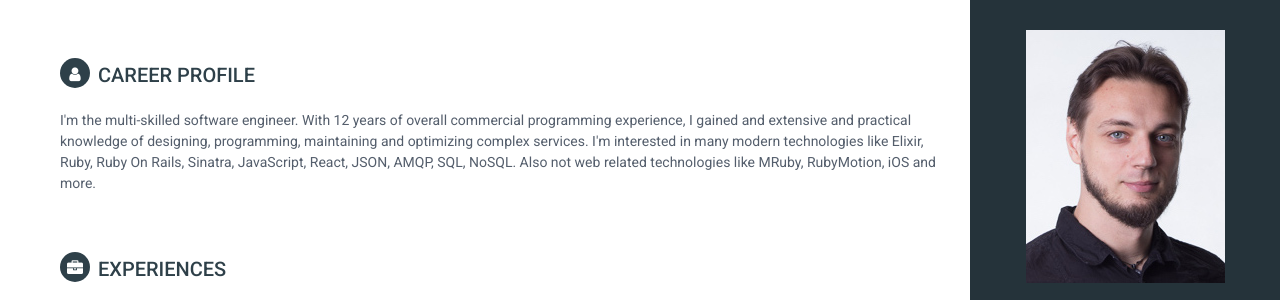
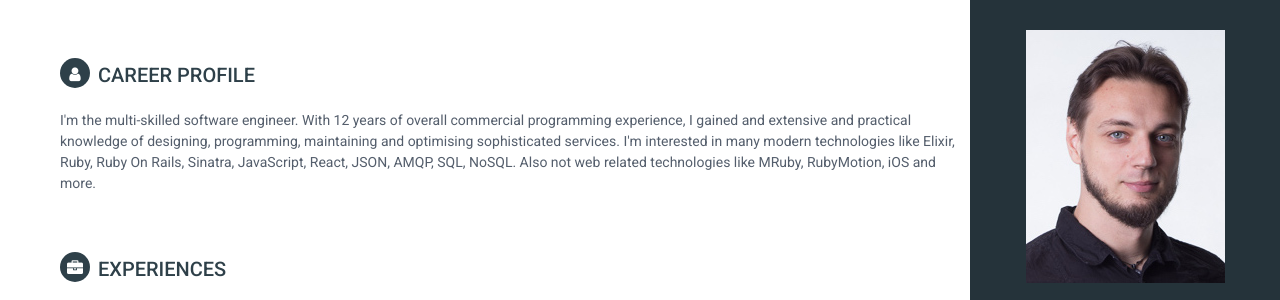
Before and after one commit to fazibear/fazibear.github.io, a Jekyll site: the page built from resume.html, in a window 1280 px wide. Shown: the top 300 px of the page. Built offline with Jekyll 4.4.1, drawn with Linux system fonts in a browser that asks for light colours; nearby versions of some CDN libraries.

Commit message:
Fix typo

```diff
--- a/_data/cv.json
+++ b/_data/cv.json
@@ -16,7 +16,7 @@
     "label": "Software Engineer",
     "characterClass": "Programmer",
     "brief": "I'm the multi-skilled software engineer. With 12 years of overall commercial programming experience, I gained
-    and extensive and practical knowledge of designing, programming, maintaining and optimizing complex services.
+    and extensive and practical knowledge of designing, programming, maintaining and optimising sophisticated services.
       I'm interested in many modern technologies like Elixir, Ruby, Ruby On Rails, Sinatra, JavaScript, React, JSON, AMQP, SQL, NoSQL.
       Also not web related technologies like MRuby, RubyMotion, iOS and more."
   },
--- a/_includes/about.html
+++ b/_includes/about.html
@@ -2,7 +2,7 @@
   <h3>About Me</h3>
   <p>Hello, my name is Michał Kalbarczyk. I'm the multi-skilled software engineer.</p>
   <p>My programming adventure starts when I was a kid. I had an Atari computer. When a cassette player broke down, I can't load any games, so the only way to play with the computer was writing Basic programs.</p>
-  <p>With 12 years of overall commercial programming experience, I gained extensive and practical knowledge of designing, programming, maintaining and optimizing complex services.</p>
+  <p>With 12 years of overall commercial programming experience, I gained extensive and practical knowledge of designing, programming, maintaining and optimising sophisticated services.</p>
   <p>Interested in many modern technologies like Elixir, Ruby, RubyOn Rails, Sinatra, JavaScript, React, JSON, AMQP, SQL, NoSQL.</p>
   <p>Also not web related technologies like MRuby, RubyMotion, iOS and more.</p>
   <p>Except for programming I playing mainly guitar, but also use other instruments. I really like to make noise that is called music and spend time on composing, arranging, mixing.</p>
```
